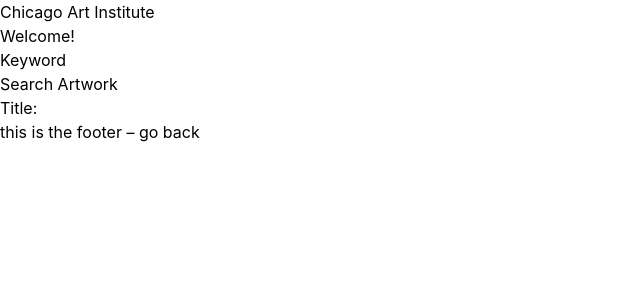
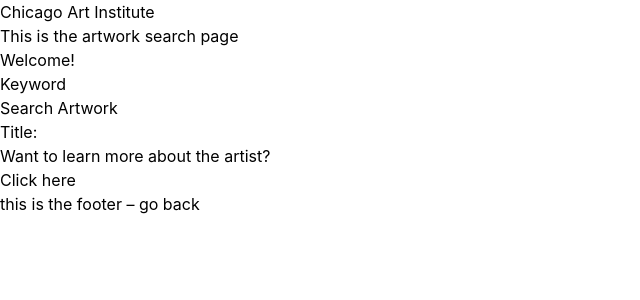
Before and after one commit to zen-rc/chicago-art, a React (Create React App) app: page /artwork in a window 1280 px wide. Shown: the top 300 px of the page, without its empty margins (0-640 px from the left). Built offline with nearby package versions, Linux system fonts and the light colour scheme.

Commit message:
created components and routes

```diff
--- a/package.json
+++ b/package.json
@@ -11,6 +11,7 @@
     "postcss": "^8.5.3",
     "react": "^19.0.0",
     "react-dom": "^19.0.0",
+    "react-router-dom": "^7.6.0",
     "react-scripts": "5.0.1",
     "web-vitals": "^2.1.4"
   },
--- a/src/App.js
+++ b/src/App.js
@@ -1,137 +1,26 @@
 import './App.css';
-import { useState, useEffect } from 'react';
+import { BrowserRouter, Routes, Route } from 'react-router-dom'
+import ArtistInfo from './Artist.js'
+import Home from './Home.js'
+import Artwork from './Artwork.js'
+import Header from './Header.js'
+import Footer from './Footer.js'
 
 function App() {
-  const [input, setInput] = useState("");
-  const [iiif, setIiif] = useState("");
-  const [artworkId, setArtworkId] = useState("");
-  const [imageId, setImageId] = useState("");
-  const [title, setTitle] = useState("");
-
-  const [triggerSearch, setTriggerSearch] = useState(false); // NEW STATE TO TRIGGER SEARCH ON BUTTON CLICK
-
-  const handleClick1 = () => {
-    if (!input.trim()) { // TRIM INPUT TO AVOID EMPTY SPACES
-      alert("Please provide valid input to find artwork");
-      return;
-    }
-    setTriggerSearch(true); // TRIGGER SEARCH LOGIC ONLY ON BUTTON CLICK
-  };
-
-  useEffect(() => {
-    if (!triggerSearch) return; // ONLY RUN IF BUTTON WAS CLICKED
-
-    const findArtworkId = async () => {
-      try {
-        const response = await fetch(`https://api.artic.edu/api/v1/artworks/search?q=${input}`); // CHANGED: HARDCODED 'artworks' INSTEAD OF DEPENDING ON BUTTON STATE
-        if (!response.ok) {
-          console.error("Error response status:", response.status);
-          return;
-        }
-
-        const data = await response.json();
-        if (!data.data || data.data.length === 0) { // ADDED: CHECK FOR EMPTY RESULTS
-          console.error("No artwork found.");
-          return;
-        }
-
-        setIiif(data.config.iiif_url); // SET IIIF BASE URL
-        setArtworkId(data.data[0].id); // SET ARTWORK ID FROM SEARCH RESULTS
-        setTitle(data.data[0].title); // SET TITLE
-      } catch (err) {
-        console.error("Error fetching artwork ID:", err); // ERROR LOGGING
-      } finally {
-        setTriggerSearch(false); // RESET TRIGGER TO PREVENT LOOPING
-      }
-    };
-
-    findArtworkId();
-  }, [triggerSearch, input]); // DEPEND ON TRIGGER FLAG AND INPUT — NOT BUTTON STATE
-
-  useEffect(() => {
-    if (!artworkId) return; // GUARD AGAINST EMPTY ID
-
-    const findImageInfo = async () => {
-      try {
-        const response = await fetch(
-          `https://api.artic.edu/api/v1/artworks/${artworkId}?fields=id,title,image_id`
-        ); // CORRECTED: USED HARDCODED 'artworks' INSTEAD OF VARIABLE BUTTON STATE
-
-        if (!response.ok) {
-          console.error("Error response status:", response.status);
-          return;
-        }
-
-        const data = await response.json();
-        if (!data.data?.image_id) { // ADDED: VALIDATION FOR IMAGE_ID
-          console.error("No image_id found in data.");
-          return;
-        }
-
-        setImageId(data.data.image_id); // SET IMAGE ID
-      } catch (err) {
-        console.error("Error fetching image info:", err);
-      }
-    };
-
-    findImageInfo();
-  }, [artworkId]); // RUN WHEN ARTWORK ID IS AVAILABLE
-
-  useEffect(() => {
-    if (!iiif || !imageId) return; // PREVENT IMAGE FETCH UNTIL BOTH VALUES EXIST
-
-    const findImage = async () => {
-      const imageUrl = `${iiif}/${imageId}/full/843,/0/default.jpg`;
-
-      try {
-        const response = await fetch(imageUrl, { method: 'HEAD' }); // CHANGED: VERIFY IMAGE EXISTS WITH HEAD REQUEST
-        if (!response.ok) {
-          console.error("Image not available at:", imageUrl);
-          return;
-        }
-        console.log("Image is valid and fetched:", imageUrl); // CONFIRM IMAGE URL IS VALID
-      } catch (err) {
-        console.error("Error fetching image:", err); // ERROR HANDLING
-      }
-    };
-
-    findImage();
-  }, [iiif, imageId]); // DEPEND ON BOTH IMAGE ID AND BASE URL
 
   return (
-    <div className="App">
-      <header className="App-header">
-        <h1>Chicago Art Institute</h1>
-      </header>
+    <BrowserRouter>
+    <Header/>
 
-      <main>
-        <span>Welcome!</span>
-        <form onSubmit={(e) => e.preventDefault()}>
-          <label>Keyword</label>
-          <input
-            type="text"
-            name="keyword"
-            id="keyword"
-            required
-            value={input}
-            onChange={(e) => setInput(e.target.value)}
-          />
-        </form>
+    <Routes>
+          <Route path="/" element={<Home />}/>
+          <Route path="/artwork" element={<Artwork />}/>
+            <Route path="/artist" element={<ArtistInfo />}/>
+    </Routes>
+     <Footer/>
+    </BrowserRouter>
+      );
 
-        <button onClick={handleClick1}>Search Artwork</button> {/* UPDATED: BUTTON NOW ONLY TRIGGERS SEARCH FLAG */}
-
-        <p>Title: {title}</p>
-        {imageId && iiif && ( // RENDER IMAGE ONLY IF BOTH VALUES ARE PRESENT
-          <img
-            src={`${iiif}/${imageId}/full/843,/0/default.jpg`}
-            alt={title}
-          />
-        )}
-      </main>
-
-      <footer>this is the footer – go back</footer>
-    </div>
-  );
 }
 
 export default App;
--- /dev/null
+++ b/src/Artist.js
@@ -0,0 +1,9 @@
+function ArtistInfo() {
+
+    return (
+        <div>
+            <h1>This is the artist page</h1>
+        </div>
+    )
+}
+export default ArtistInfo
--- /dev/null
+++ b/src/Artwork.js
@@ -0,0 +1,132 @@
+import { useState, useEffect } from 'react';
+
+function Artwork() {
+    const [input, setInput] = useState("");
+    const [iiif, setIiif] = useState("");
+    const [artworkId, setArtworkId] = useState("");
+    const [imageId, setImageId] = useState("");
+    const [title, setTitle] = useState("");
+    const [artist, setArtist] = useState("")
+
+    const [triggerSearch, setTriggerSearch] = useState(false); // NEW STATE TO TRIGGER SEARCH ON BUTTON CLICK
+
+    const handleClick1 = () => {
+      if (!input.trim()) { // TRIM INPUT TO AVOID EMPTY SPACES
+        alert("Please provide valid input to find artwork");
+        return;
+      }
+      setTriggerSearch(true); // TRIGGER SEARCH LOGIC ONLY ON BUTTON CLICK
+    };
+
+    useEffect(() => {
+      if (!triggerSearch) return; // ONLY RUN IF BUTTON WAS CLICKED
+
+      const findArtworkId = async () => {
+        try {
+          const response = await fetch(`https://api.artic.edu/api/v1/artworks/search?q=${input}`); // CHANGED: HARDCODED 'artworks' INSTEAD OF DEPENDING ON BUTTON STATE
+          if (!response.ok) {
+            console.error("Error response status:", response.status);
+            return;
+          }
+
+          const data = await response.json();
+          if (!data.data || data.data.length === 0) { // ADDED: CHECK FOR EMPTY RESULTS
+            console.error("No artwork found.");
+            return;
+          }
+
+          setIiif(data.config.iiif_url); // SET IIIF BASE URL
+          setArtworkId(data.data[0].id); // SET ARTWORK ID FROM SEARCH RESULTS
+          setTitle(data.data[0].title); // SET TITLE
+        } catch (err) {
+          console.error("Error fetching artwork ID:", err); // ERROR LOGGING
+        } finally {
+          setTriggerSearch(false); // RESET TRIGGER TO PREVENT LOOPING
+        }
+      };
+
+      findArtworkId();
+    }, [triggerSearch, input]); // DEPEND ON TRIGGER FLAG AND INPUT — NOT BUTTON STATE
+
+    useEffect(() => {
+      if (!artworkId) return; // GUARD AGAINST EMPTY ID
+
+      const findImageInfo = async () => {
+        try {
+          const response = await fetch(
+            `https://api.artic.edu/api/v1/artworks/${artworkId}?fields=id,title,image_id`
+          ); // CORRECTED: USED HARDCODED 'artworks' INSTEAD OF VARIABLE BUTTON STATE
+
+          if (!response.ok) {
+            console.error("Error response status:", response.status);
+            return;
+          }
+
+          const data = await response.json();
+          if (!data.data?.image_id) { // ADDED: VALIDATION FOR IMAGE_ID
+            console.error("No image_id found in data.");
+            return;
+          }
+
+          setImageId(data.data.image_id); // SET IMAGE ID
+        } catch (err) {
+          console.error("Error fetching image info:", err);
+        }
+      };
+
+      findImageInfo();
+    }, [artworkId]); // RUN WHEN ARTWORK ID IS AVAILABLE
+
+    useEffect(() => {
+      if (!iiif || !imageId) return; // PREVENT IMAGE FETCH UNTIL BOTH VALUES EXIST
+
+      const findImage = async () => {
+        const imageUrl = `${iiif}/${imageId}/full/843,/0/default.jpg`;
+
+        try {
+          const response = await fetch(imageUrl, { method: 'HEAD' }); // CHANGED: VERIFY IMAGE EXISTS WITH HEAD REQUEST
+          if (!response.ok) {
+            console.error("Image not available at:", imageUrl);
+            return;
+          }
+          console.log("Image is valid and fetched:", imageUrl); // CONFIRM IMAGE URL IS VALID
+        } catch (err) {
+          console.error("Error fetching image:", err); // ERROR HANDLING
+        }
+      };
+
+      findImage();
+    }, [iiif, imageId]); // DEPEND ON BOTH IMAGE ID AND BASE URL
+    return (
+        <div>
+            <p>This is the artwork search page</p>
+            <main>
+          <span>Welcome!</span>
+
+          <form onSubmit={(e) => e.preventDefault()}>
+            <label>Keyword</label>
+            <input
+              type="text"
+              name="keyword"
+              id="keyword"
+              required
+              value={input}
+              onChange={(e) => setInput(e.target.value)}
+            />
+          </form>
+
+          <button onClick={handleClick1}>Search Artwork</button>
+          <p>Title: {title}</p>
+          {imageId && iiif && (
+            <img
+              src={`${iiif}/${imageId}/full/843,/0/default.jpg`}
+              alt={title}
+            />
+          )}
+          <p>Want to learn more about the artist?</p>
+          <button >Click here</button>
+        </main>
+        </div>
+    )
+}
+export default Artwork
--- /dev/null
+++ b/src/Footer.js
@@ -0,0 +1,8 @@
+function Footer() {
+
+    return (
+        <footer>this is the footer – go back</footer>
+
+    )
+}
+export default Footer
--- /dev/null
+++ b/src/Header.js
@@ -0,0 +1,9 @@
+function Header() {
+
+    return (
+        <header className="App-header">
+        <h1>Chicago Art Institute</h1>
+      </header>
+    )
+}
+export default Header
--- /dev/null
+++ b/src/Home.js
@@ -0,0 +1,9 @@
+function Home() {
+
+    return (
+        <div>
+            <h1>This is the home page</h1>
+        </div>
+    )
+}
+export default Home
```
Also changed, not shown: 2 other files (tests, documents, lock files or other folders).
